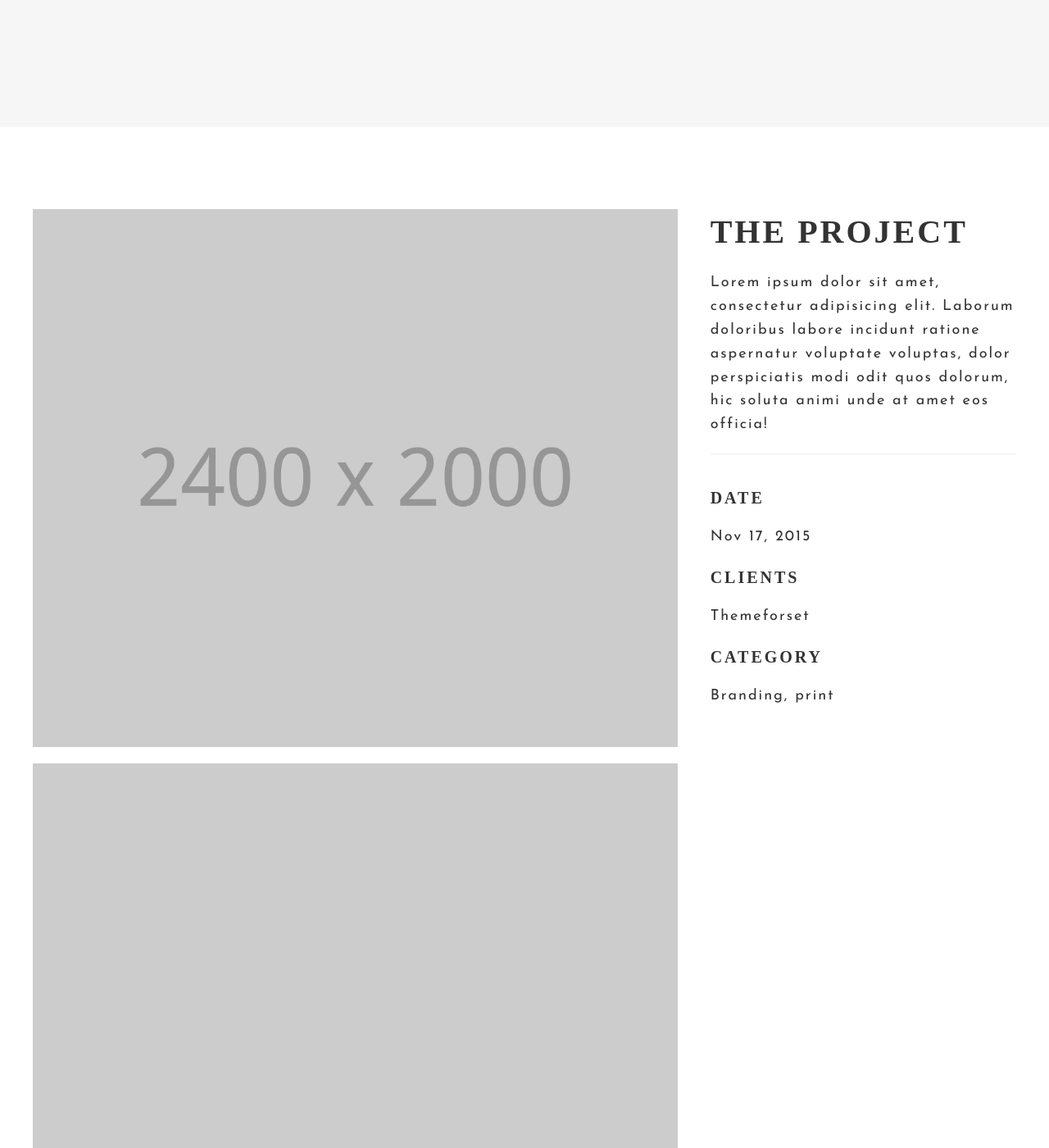
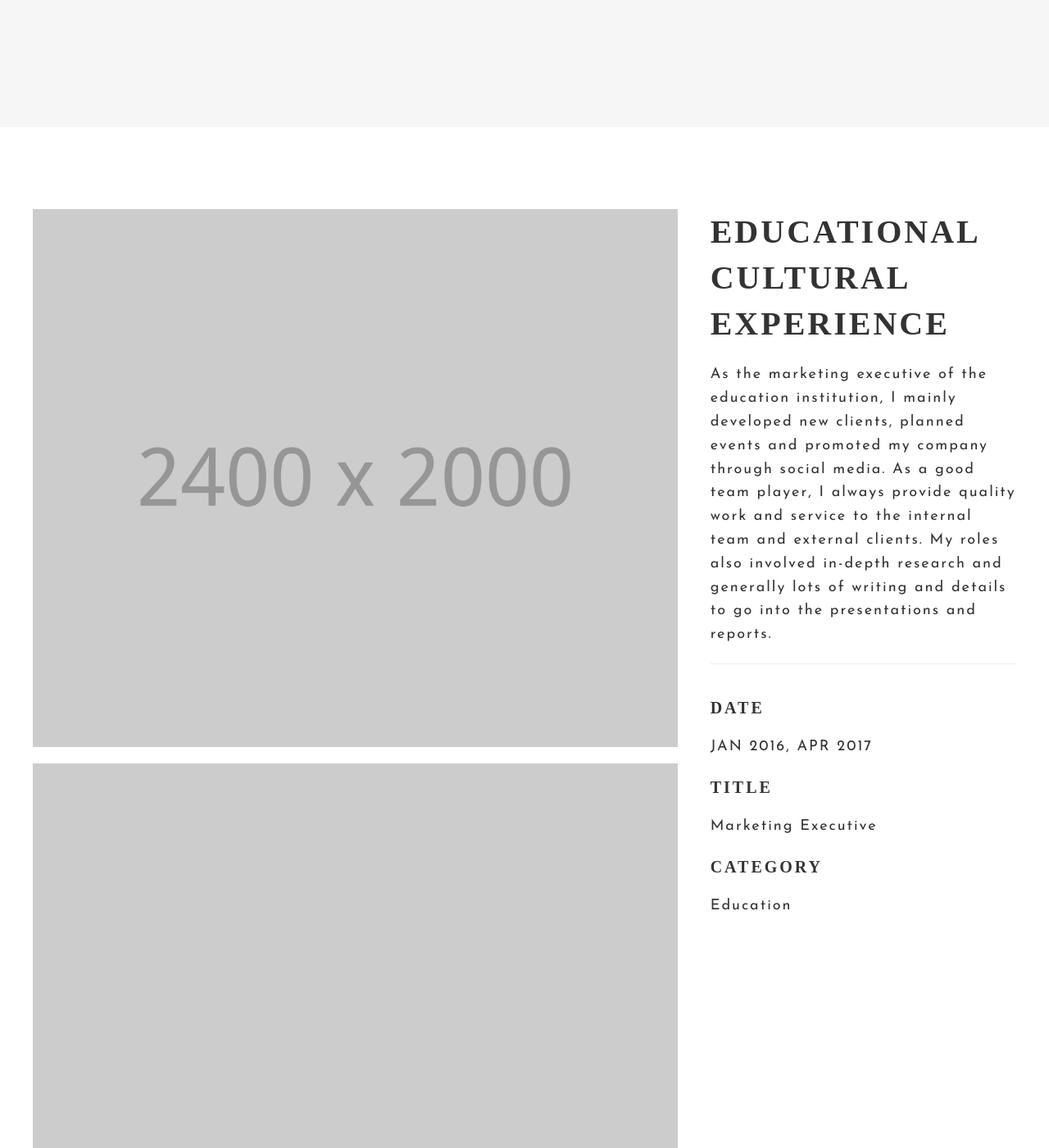
Before and after one commit to sarawh/sarawh.github.io, a Jekyll site: the page built from portfolio-item.html, in a window 1280 px wide and 1400 px high, scrolled down 277 px. Shown: the whole window at 82% size. Built offline with Jekyll 4.4.1, drawn with Linux system fonts in a browser that asks for light colours; some web fonts are replaced.

Commit message:
change 4

```diff
--- a/index.html
+++ b/index.html
@@ -9,8 +9,8 @@ slides:
     url: http://themeforest.net/user/honryou/portfolio?ref=honryou
   bg_color: "#F7C162"
   image: images/@stock/half-1.jpg
-- title: Focus / Graphic design
-  text: Creativity is <span>key</span>
+- title: Focus / Design
+  text: Innovation is <span>key</span>
   button:
     text: See more
     url: http://themeforest.net/user/honryou/portfolio?ref=honryou
@@ -23,7 +23,7 @@ slides:
     url: http://themeforest.net/user/honryou/portfolio?ref=honryou
   bg_color: "#f6c418"
   image: images/@stock/half-4.jpg
-- title: Focus / Administration
+- title: Focus / ADM
   text: Work hard <span>not</span> long
   button:
     text: See more
--- a/portfolio-item.html
+++ b/portfolio-item.html
@@ -1,7 +1,7 @@
 ---
 layout: default
-section_id: portfolio
-title: The Project
+section_id: Working Experience
+title: Educational Cultural Experience
 ---
 
 <div class="full light-grey">
@@ -25,15 +25,16 @@ title: The Project
     <div class="large-4 columns">
       <div class="project-intro">
         <h2>{{page.title}}</h2>
-        <p>Lorem ipsum dolor sit amet, consectetur adipisicing elit. Laborum doloribus labore incidunt ratione aspernatur voluptate voluptas, dolor perspiciatis modi odit quos dolorum, hic soluta animi unde at amet eos officia!</p>
+        <p> As the marketing executive of the education institution, I mainly developed new clients, planned events and promoted my company through social media. As a good team player, I always provide quality work and service to the internal team and external clients. My roles also involved in-depth research and generally lots of writing and details to go into the presentations and reports.  </p>
         <hr>
         <div class="spacing"></div>
         <h4>Date</h4>
-        <p><span>Nov 17, 2015</span></p>
-        <h4>Clients</h4>
-        <p><span>Themeforset</span></p>
+        <p><span>JAN 2016,
+        APR 2017</span></p>
+        <h4>Title</h4>
+        <p><span>Marketing Executive</span></p>
         <h4>Category</h4>
-        <p><span>Branding, print</span></p>
+        <p><span>Education</span></p>
       </div>
     </div>
   </div>
```
Also changed, not shown: portfolio-item-2.html (+10 -7 lines).
